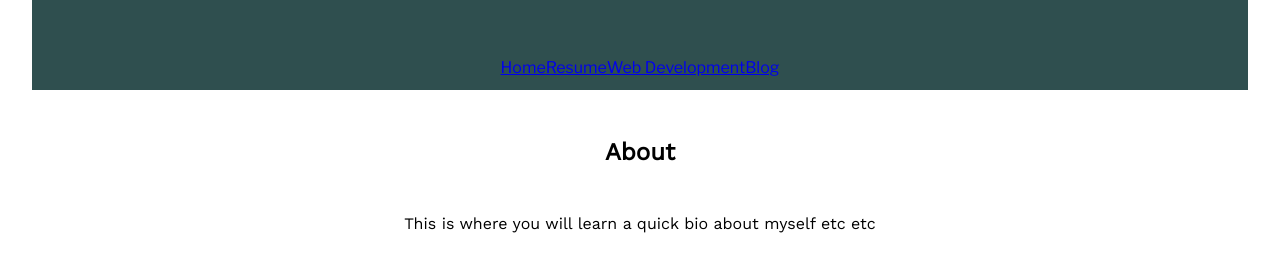
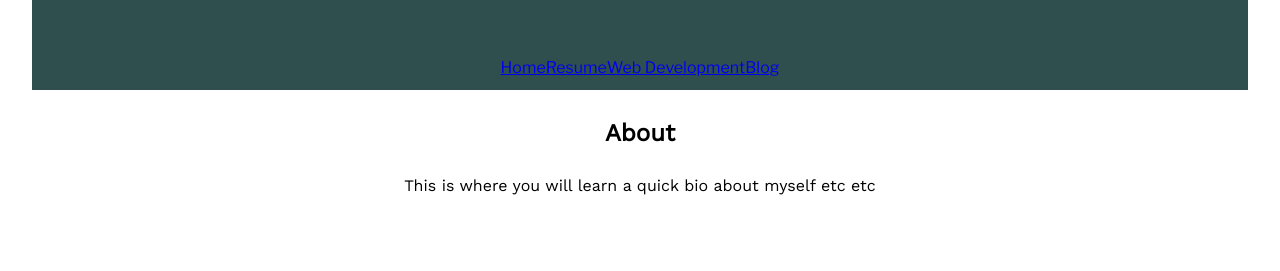
Before and after one commit to jgosses/jimmy-gosses_web-resume-draft, a plain HTML site: page index.html in a window 1280 px wide. Shown: the part 151-422 px from the top of the page. Drawn offline with nearby package versions, Linux system fonts and the light colour scheme.

Commit message:
adjust h2 margin

```diff
--- a/css/main.css
+++ b/css/main.css
@@ -66,7 +66,7 @@ nav {
 }
 
 h2 {
-    margin: 2em;
+    margin: 1.2em;
 }
 
 .lead-para {
```
